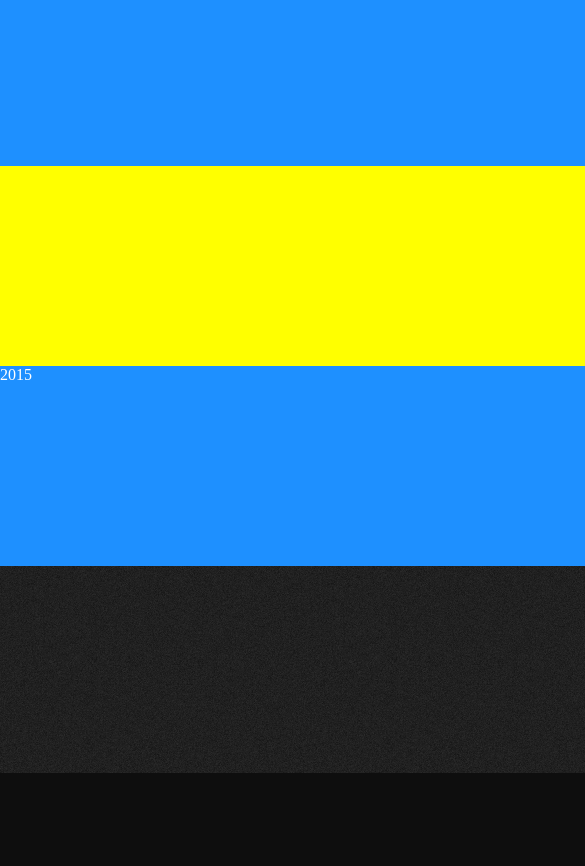
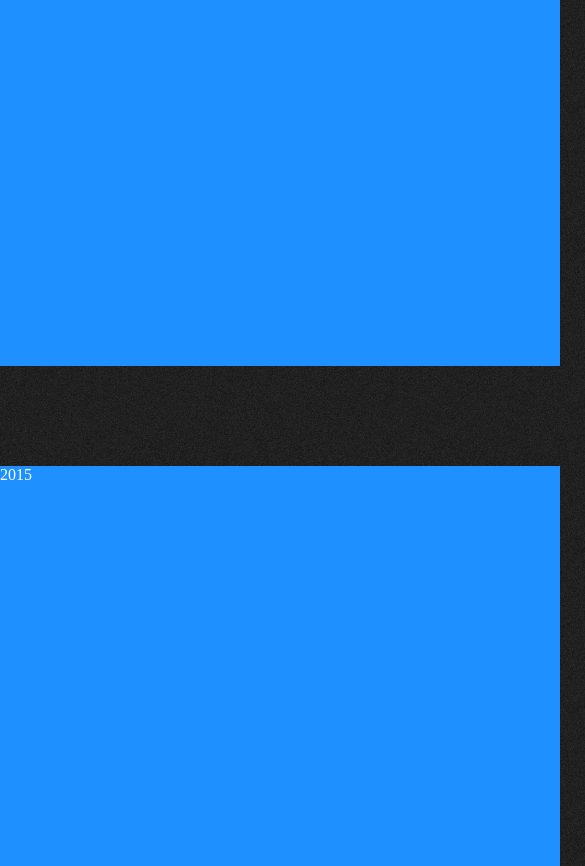
Before and after one commit to leesulgi66/htmlCss, a plain HTML site: page htmlcss-s02e01/index.html in a window 390 px wide. Shown: the part 71-937 px from the top of the page, 585 px wide, since content can reach past the window. Before the commit the page ends 844 px from the top, so only its background shows below. Drawn offline with Linux system fonts and the light colour scheme.

Commit message:
반응형 공간을 겹치게, negative margin을 이용한 정렬

```diff
--- a/htmlcss-s02e01/style.css
+++ b/htmlcss-s02e01/style.css
@@ -19,19 +19,22 @@ body{
 }
 
 .timeline {
-    background-color: yellow;
+    margin:0 -40px;
 }
 
 .timeline-item {
-    background-color: orange;
     width: 50%;
+    padding: 0 40px;
+    box-sizing: border-box;
 }
 
 .timeline-item:nth-child(even) {
     margin-left: auto;
+    margin-top: -100px;
+    margin-bottom: -200px;
 }
 
 .tour {
     background-color: dodgerblue;
-    min-height: 200px;
+    min-height: 400px;
 }
```
